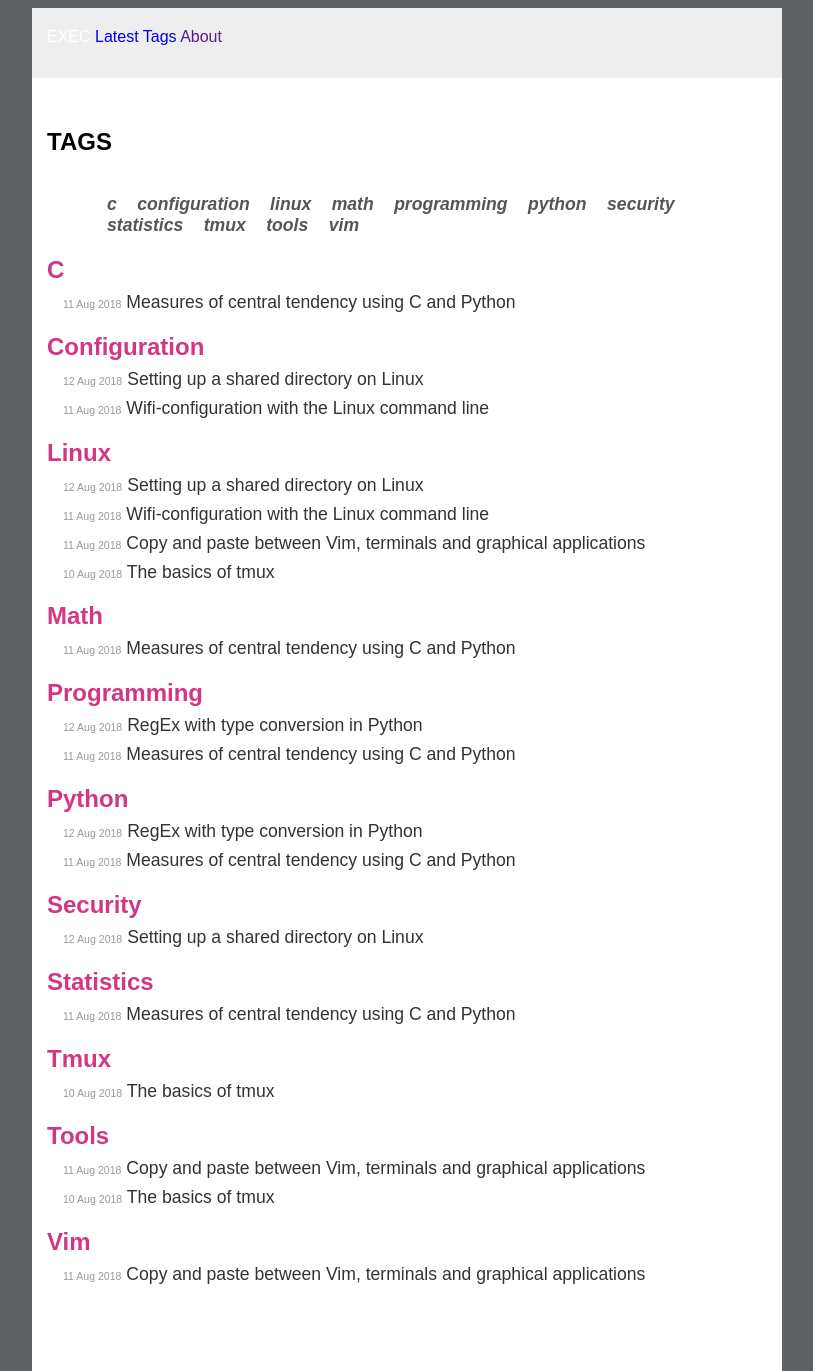
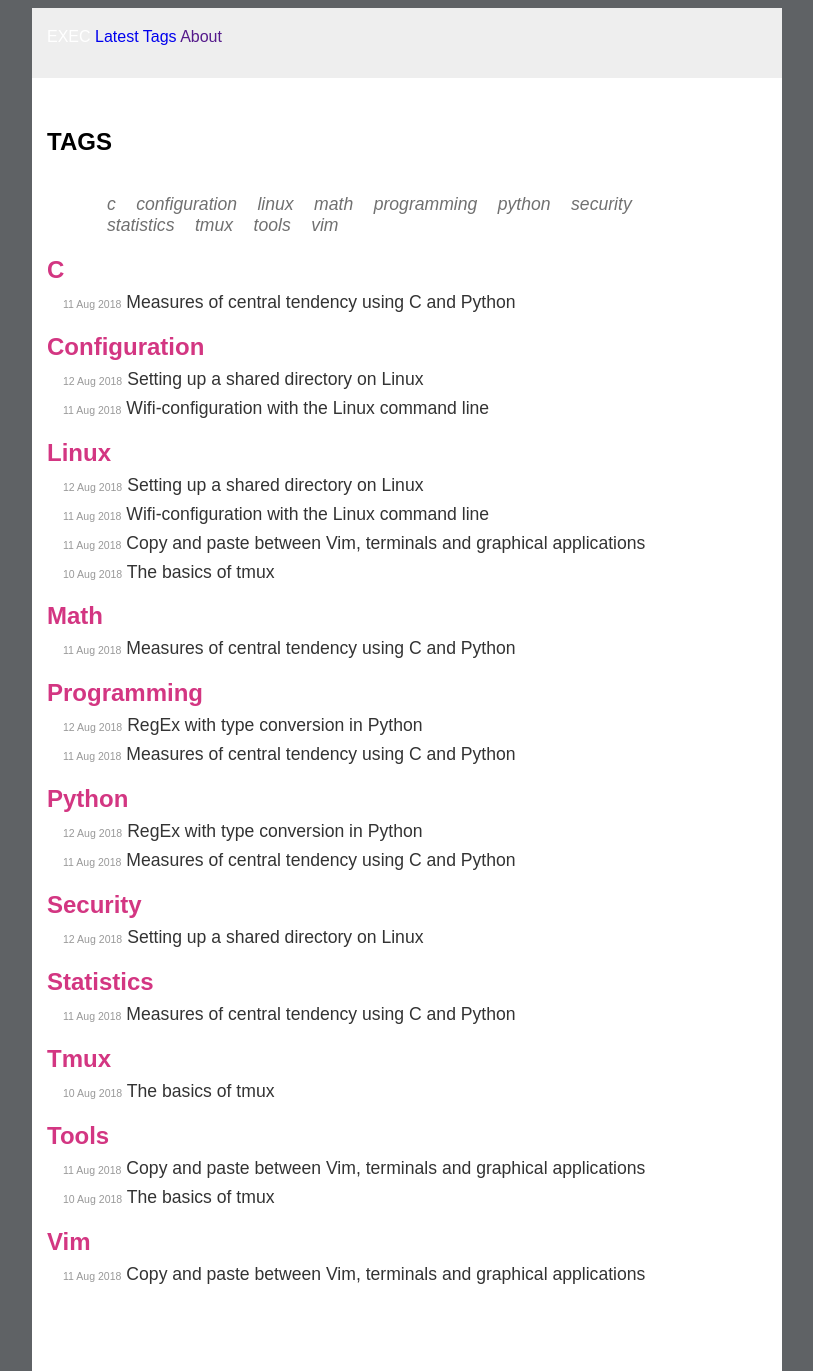
Before and after one commit to execas/execas.github.io, a Jekyll site: the page built from tags.html, in a window 1280 px wide. Shown: the whole page, without its empty margins (233-1046 px from the left). Built offline with Jekyll 4.4.1, drawn with Linux system fonts in a browser that asks for light colours.

Commit message:
Update execas.css

```diff
--- a/css/execas.css
+++ b/css/execas.css
@@ -117,14 +117,14 @@ list of matching posts beneath tag name header
 
 .tag-mark {
     font-size: 110%;
-    color: #555555;
-    font-weight: bold;
+    color: #707070;
     font-style: italic;
     margin-right: 1rem;
     }
 
 .tag-mark:hover {
     color: #d33682;
+    font-style: normal;
     text-decoration:underline;
 }
 
```
